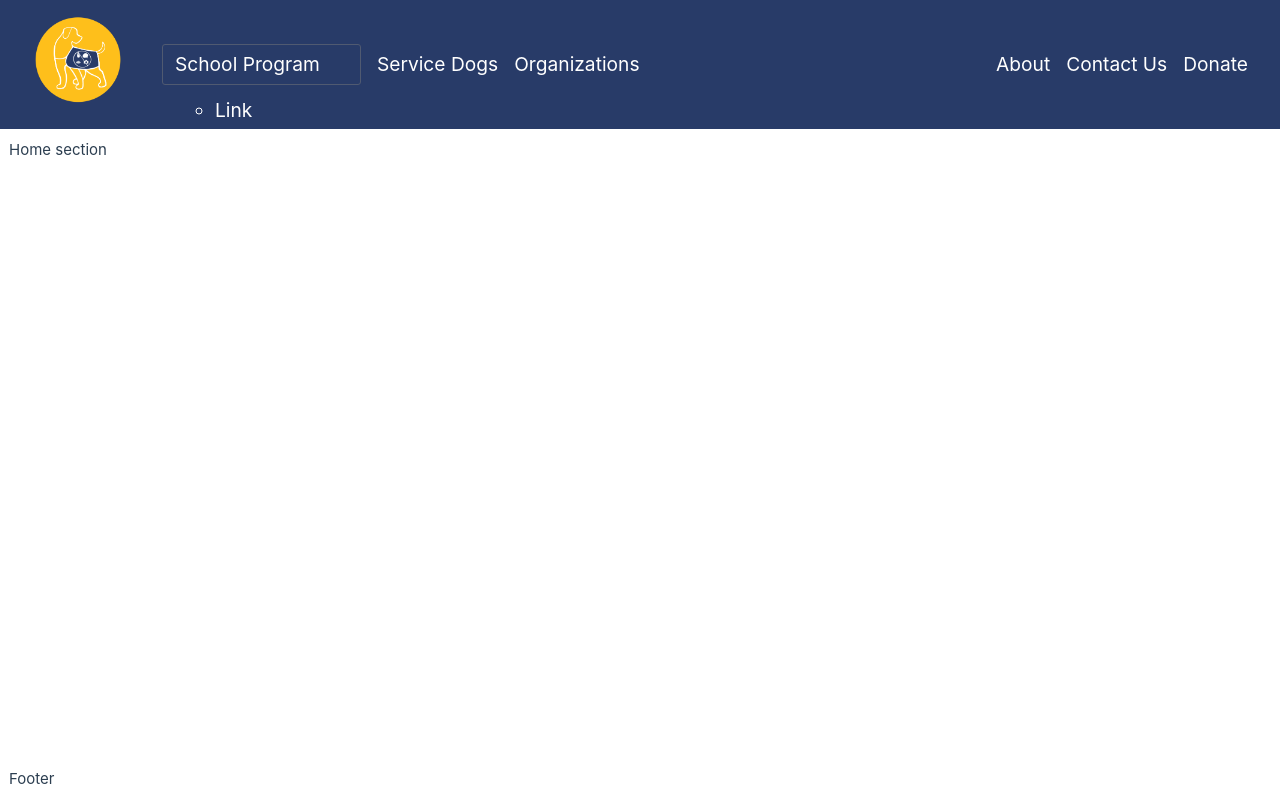
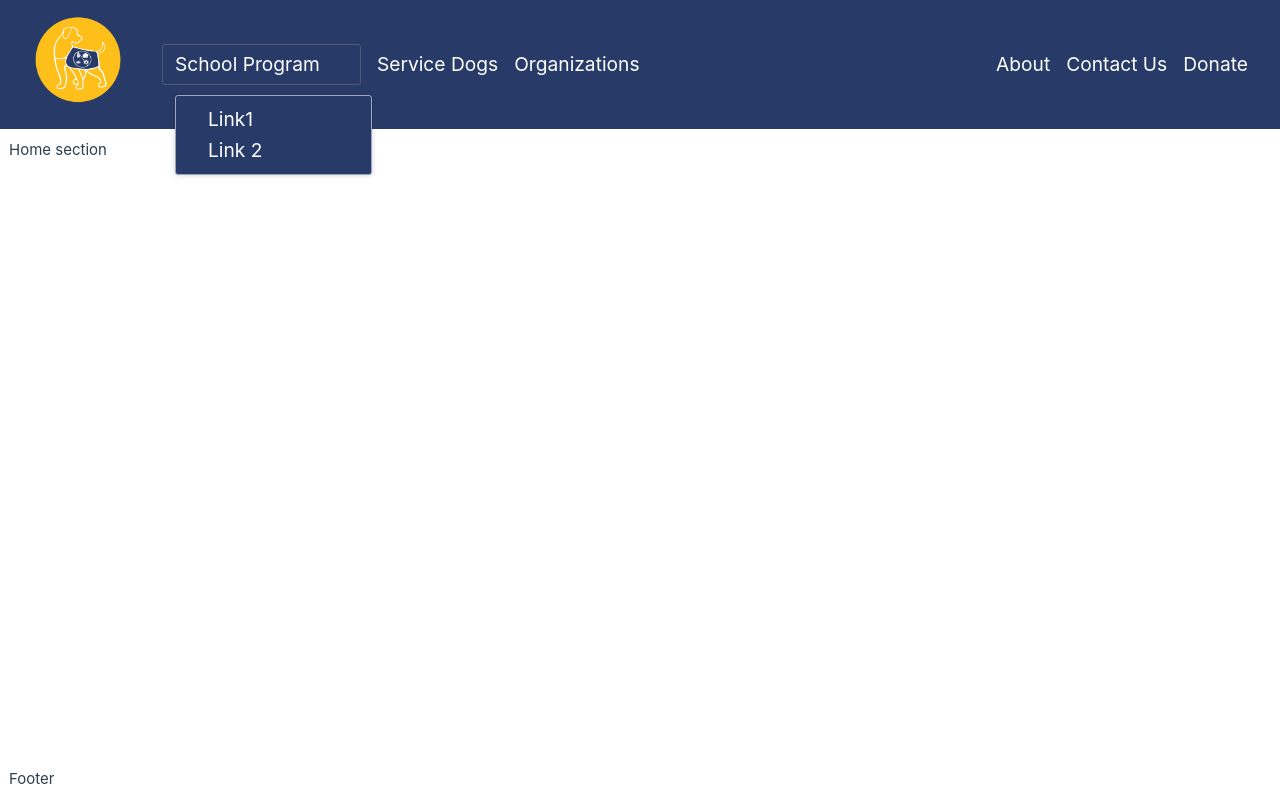
Before and after one commit to morales0/vest-interest, a Vue app: page / in a window 1280 px wide. Built offline with nearby package versions, Linux system fonts and the light colour scheme; some icons are missing.

Commit message:
created dropdown component

```diff
--- a/src/App.vue
+++ b/src/App.vue
@@ -1,6 +1,5 @@
 <script setup lang="ts">
 import { RouterLink, RouterView } from 'vue-router'
-import HelloWorld from './components/HelloWorld.vue'
 import Navbar from './components/Navbar.vue'
 </script>
 
--- a/src/components/Navbar.vue
+++ b/src/components/Navbar.vue
@@ -1,6 +1,7 @@
 <script setup lang="ts">
 import { RouterLink } from 'vue-router'
 import { Icon } from '@iconify/vue';
+import SelectNavLink from './SelectNavLink.vue';
 
 import { ref } from 'vue'
 
@@ -18,18 +19,7 @@ const toggle = () => {
       <img src="../assets/vest-interest-logo.png" alt="Vest Interest Logo" height="90">
     </div>
     <ul class="links main">
-      <!-- Turn into reusable component -->
-      <li class="select" @click="toggle">
-        <div>School Program</div>
-        <Icon icon="ep:arrow-down-bold" width="20" class="select_toggle_icon" />
-        <div v-if="collapsed" class="select_menu">
-          <ul class="select_links">
-            <li>
-              <RouterLink to="#">Link</RouterLink>
-            </li>
-          </ul>
-        </div>
-      </li>
+      <SelectNavLink name="School Program" :links="['Link1', 'Link 2']" />
       <li>
         <RouterLink to="/service-dogs">Service Dogs</RouterLink>
       </li>
@@ -100,9 +90,4 @@ const toggle = () => {
 .links.aside {
   margin-left: auto;
 }
-
-.select_menu {
-  position: absolute;
-  top: 50px;
-}
 </style>
--- /dev/null
+++ b/src/components/SelectNavLink.vue
@@ -0,0 +1,52 @@
+<script setup lang="ts">
+import { RouterLink } from 'vue-router'
+import { Icon } from '@iconify/vue';
+import { ref } from 'vue'
+
+const props = defineProps(['name', 'links'])
+
+const collapsed = ref(true)
+
+const toggle = () => {
+  collapsed.value = !(collapsed.value)
+}
+</script>
+
+<template>
+  <li class="select" @click="toggle">
+    <div>{{ name }}</div>
+    <Icon icon="ep:arrow-down-bold" width="20" class="select_toggle_icon" />
+    <div v-if="collapsed" class="select_menu">
+      <ul class="select_links">
+        <li v-for="link in links" :key="link">
+          <RouterLink to="#">{{ link }}</RouterLink>
+        </li>
+      </ul>
+    </div>
+  </li>
+</template>
+
+<style lang="scss">
+.select_links {
+
+  padding: 0;
+
+  &>li {
+    list-style: none;
+  }
+}
+
+.select_menu {
+  position: absolute;
+  top: 50px;
+  z-index: 100;
+
+  min-width: 100%;
+
+  background-color: #283b68;
+  border: 1px solid rgb(156, 166, 189);
+  border-radius: 3px;
+  box-shadow: 0 0 5px 0 rgba(0, 0, 0, .2);
+  padding: .5rem 2rem;
+}
+</style>
```
